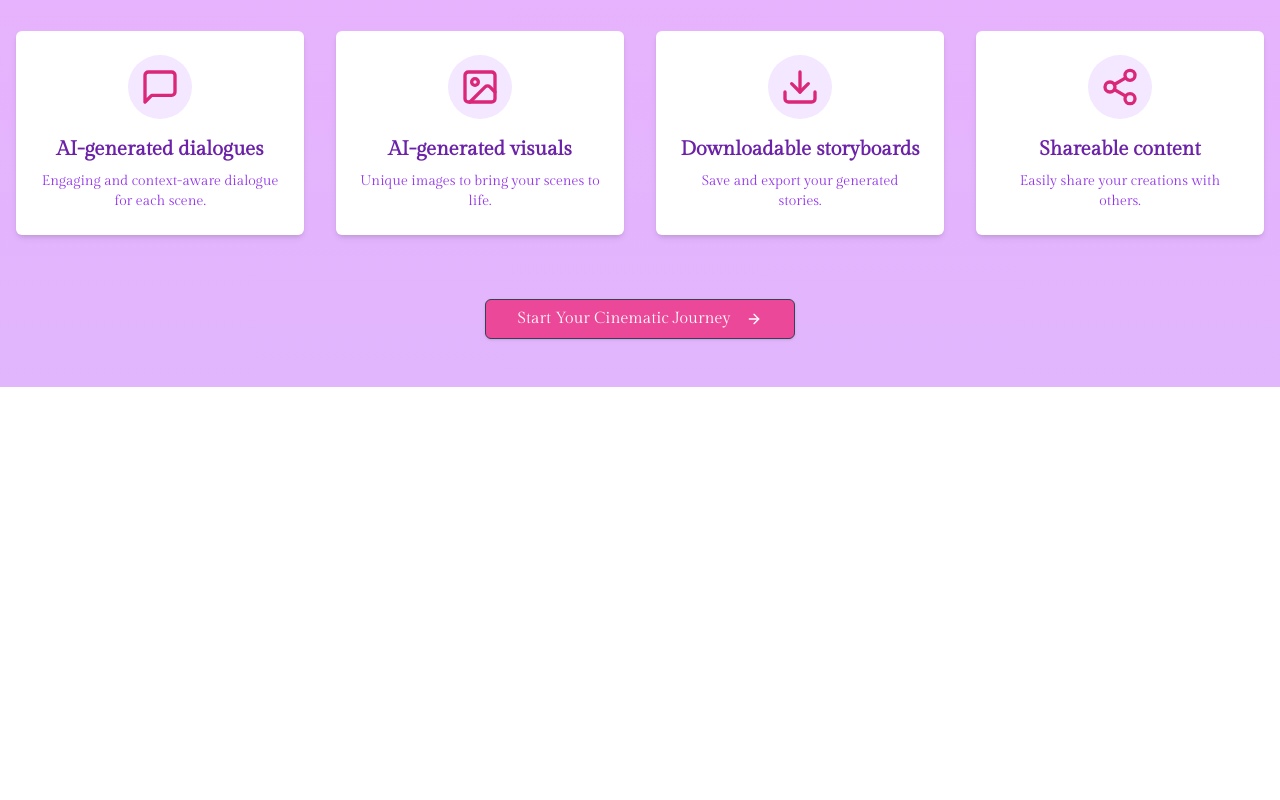
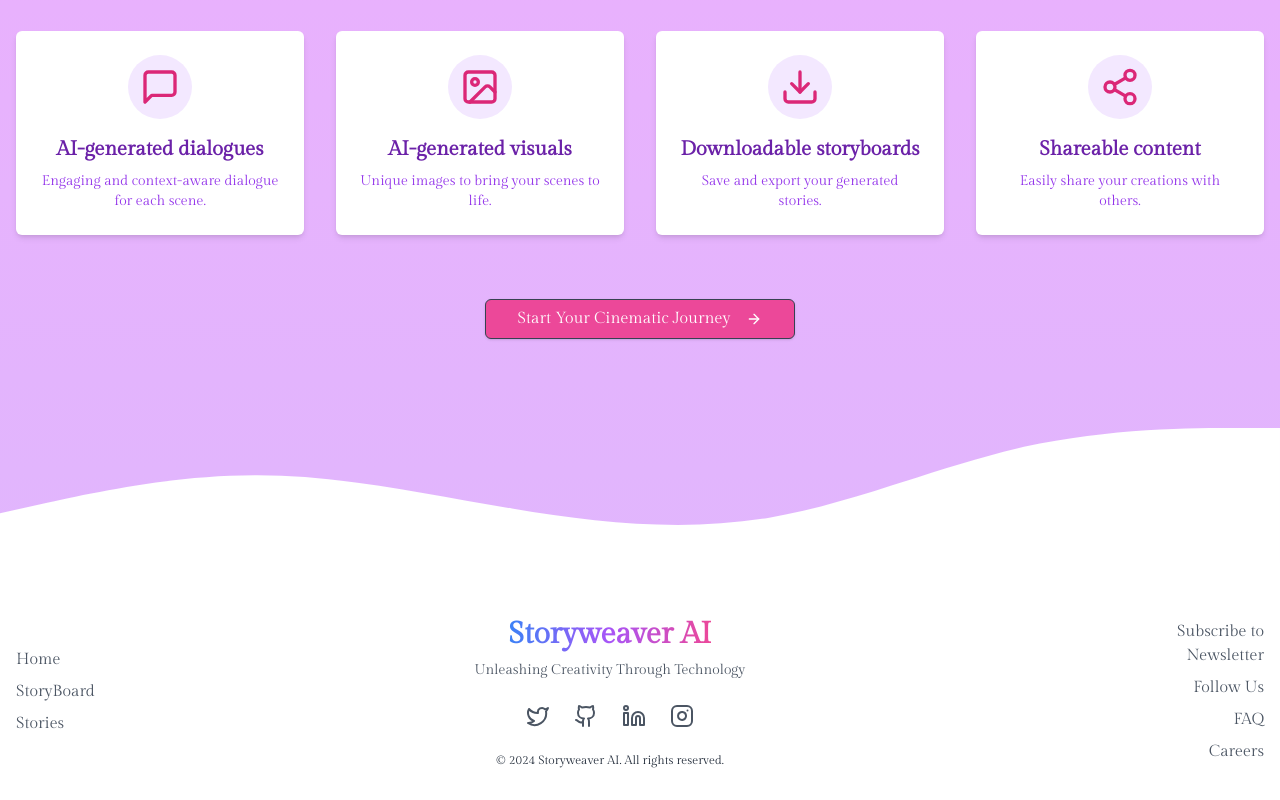
Before and after one commit to MihirJaiswal/StoryWeaver-AI, a Next.js app: page / in a window 1280 px wide. Shown: the part 1552-2352 px from the top of the page. Before the commit the page ends 1939 px from the top, so only its background shows below. Built offline with nearby package versions, Linux system fonts and the light colour scheme.

Commit message:
some changes

```diff
--- a/src/app/page.tsx
+++ b/src/app/page.tsx
@@ -1,15 +1,21 @@
+import WavyFooter from "@/components/Footer"
 import HomeHeader from "@/components/HomeHeader"
 import Landing from "@/components/Landing"
 
 export default function Home() {
   return (
-   <div className="bg-img1 dark:bg-img2">
+   <>
+   <div className="bg-img1 dark:bg-img2 ">
      <main className=" w-full bg-[radial-gradient(#966493_0.2px,transparent_1px)] [background-size:30px_30px]">
       <HomeHeader/>
-      <div className="mt-[59px] md:mt-[78px] max-w-7xl mx-auto bg-img1 dark:bg-img2 ">
+      <div className="mt-[59px] md:mt-[78px] max-w-7xl mx-auto bg-img1 dark:bg-img2 pb-56 md:pb-44">
       <Landing/>
       </div>
     </main>
    </div>
+   <div className="-mt-48">
+    <WavyFooter/>
+   </div>
+   </>
   )
 }
--- a/src/app/storyboard/page.tsx
+++ b/src/app/storyboard/page.tsx
@@ -1,10 +1,12 @@
+import WavyFooter from '@/components/Footer'
 import HomeHeader from '@/components/HomeHeader'
 import Storyboard from '@/components/Storyboard'
 export default function page() {
   return (
     <div className='bg-img1 dark:bg-img2'>
       <HomeHeader/>
-      <Storyboard/>
+      <div><Storyboard/></div>
+      <WavyFooter/>
     </div>
   )
 }
--- /dev/null
+++ b/src/components/Footer.tsx
@@ -0,0 +1,114 @@
+import { Twitter, GithubIcon, Linkedin, Instagram } from "lucide-react";
+
+export default function WavyFooter() {
+  return (
+    <div className="relative">
+      {/* Wavy SVG */}
+      <div className="overflow-hidden">
+        <svg
+          className="block w-full"
+          xmlns="http://www.w3.org/2000/svg"
+          viewBox="0 0 1440 240"
+        >
+          <path
+            className="fill-white dark:fill-gray-900 border-t border-gray-200 dark:border-gray-200"
+            d="M0,160L48,149.3C96,139,192,117,288,117.3C384,117,480,139,576,154.7C672,171,768,181,864,165.3C960,149,1056,107,1152,85.3C1248,64,1344,64,1392,64L1440,64L1440,240L1392,240C1344,240,1248,240,1152,240C1056,240,960,240,864,240C768,240,672,240,576,240C480,240,384,240,288,240C192,240,96,240,48,240L0,240Z"
+          ></path>
+        </svg>
+      </div>
+
+      {/* Footer Content */}
+      <footer className="bg-white dark:bg-gray-900 text-gray-800 dark:text-gray-300">
+        <div className="container mx-auto px-4 py-8 flex justify-between items-center max-w-7xl">
+          {/* Left Side - Extra Links */}
+          <div className="md:flex flex-col space-y-2 text-left  hidden">
+            <a href="#about" className="hover:underline text-gray-600 dark:text-gray-400">
+              Home
+            </a>
+            <a href="#contact" className="hover:underline text-gray-600 dark:text-gray-400">
+              StoryBoard
+            </a>
+            <a href="#contact" className="hover:underline text-gray-600 dark:text-gray-400">
+              Stories
+            </a>
+          </div>
+
+          {/* Center - Website Name, Social Links, and Copyright */}
+          <div className="text-center w-full flex flex-col items-center justify-center">
+            <h1 className="text-3xl font-extrabold bg-clip-text text-transparent bg-gradient-to-r from-blue-500 via-purple-500 to-pink-500">
+              Storyweaver AI
+            </h1>
+            <p className="text-sm mt-2 text-gray-600 dark:text-gray-400">
+              Unleashing Creativity Through Technology
+            </p>
+
+            {/* Social Links */}
+            <div className="flex items-center justify-center space-x-6 mt-6">
+              <a
+                href="#"
+                aria-label="Twitter"
+                className="text-gray-600 hover:text-blue-500 dark:text-gray-400"
+              >
+                <Twitter size={24} />
+              </a>
+              <a
+                href="#"
+                aria-label="GitHub"
+                className="text-gray-600 hover:text-blue-500 dark:text-gray-400"
+              >
+                <GithubIcon size={24} />
+              </a>
+              <a
+                href="#"
+                aria-label="LinkedIn"
+                className="text-gray-600 hover:text-blue-500 dark:text-gray-400"
+              >
+                <Linkedin size={24} />
+              </a>
+              <a
+                href="#"
+                aria-label="Instagram"
+                className="text-gray-600 hover:text-blue-500 dark:text-gray-400"
+              >
+                <Instagram size={24} />
+              </a>
+            </div>
+
+            {/* Copyright */}
+            <p className="text-xs mt-6">
+              &copy; 2024 Storyweaver AI. All rights reserved.
+            </p>
+          </div>
+
+          {/* Right Side - Additional Links or Newsletter */}
+          <div className="md:flex flex-col space-y-2 text-right hidden">
+            <a
+              href="#subscribe"
+              className="hover:underline text-gray-600 dark:text-gray-400"
+            >
+              Subscribe to Newsletter
+            </a>
+            <a
+              href="#follow-us"
+              className="hover:underline text-gray-600 dark:text-gray-400"
+            >
+              Follow Us
+            </a>
+            <a
+              href="#faq"
+              className="hover:underline text-gray-600 dark:text-gray-400"
+            >
+              FAQ
+            </a>
+            <a
+              href="#careers"
+              className="hover:underline text-gray-600 dark:text-gray-400"
+            >
+              Careers
+            </a>
+          </div>
+        </div>
+      </footer>
+    </div>
+  );
+}
```
